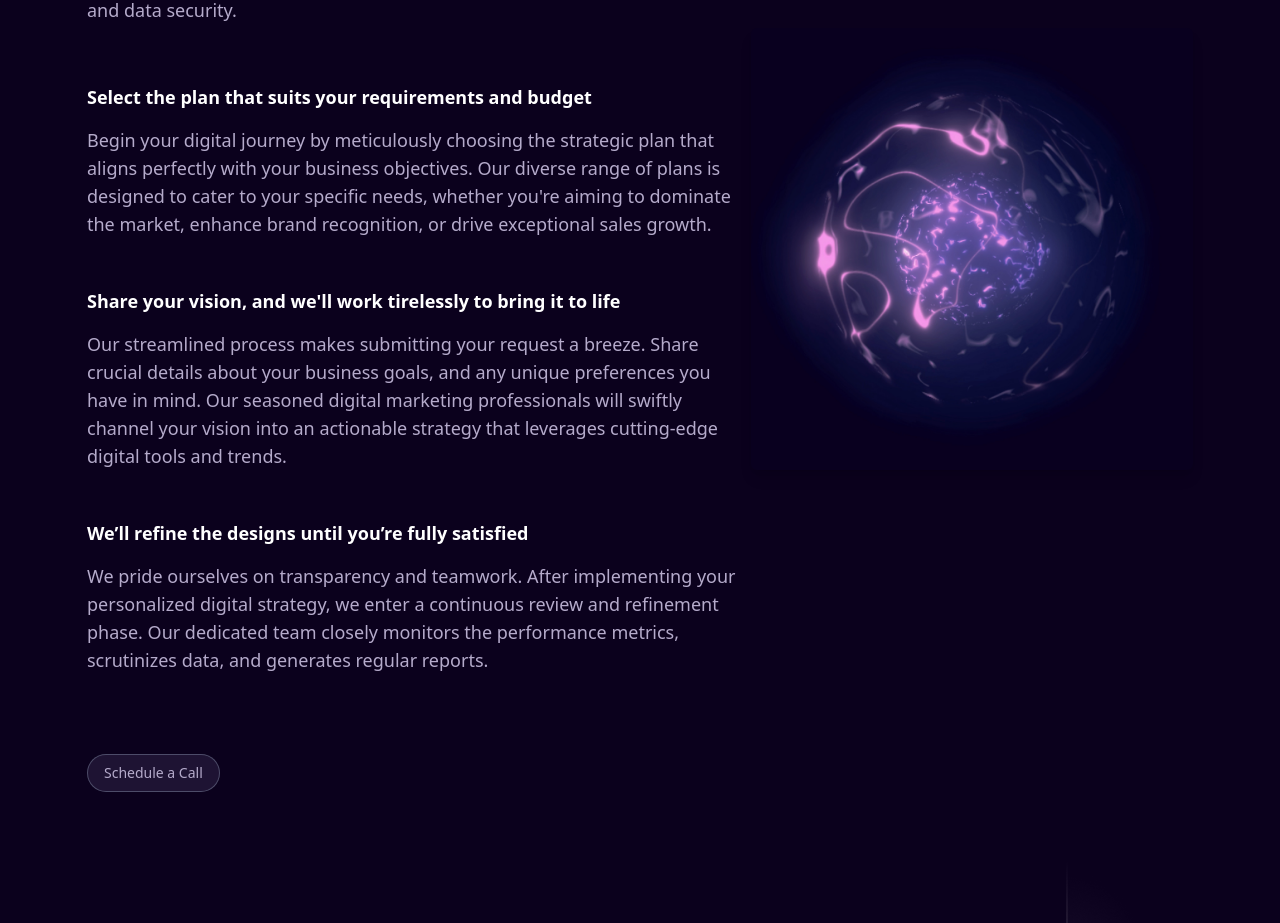
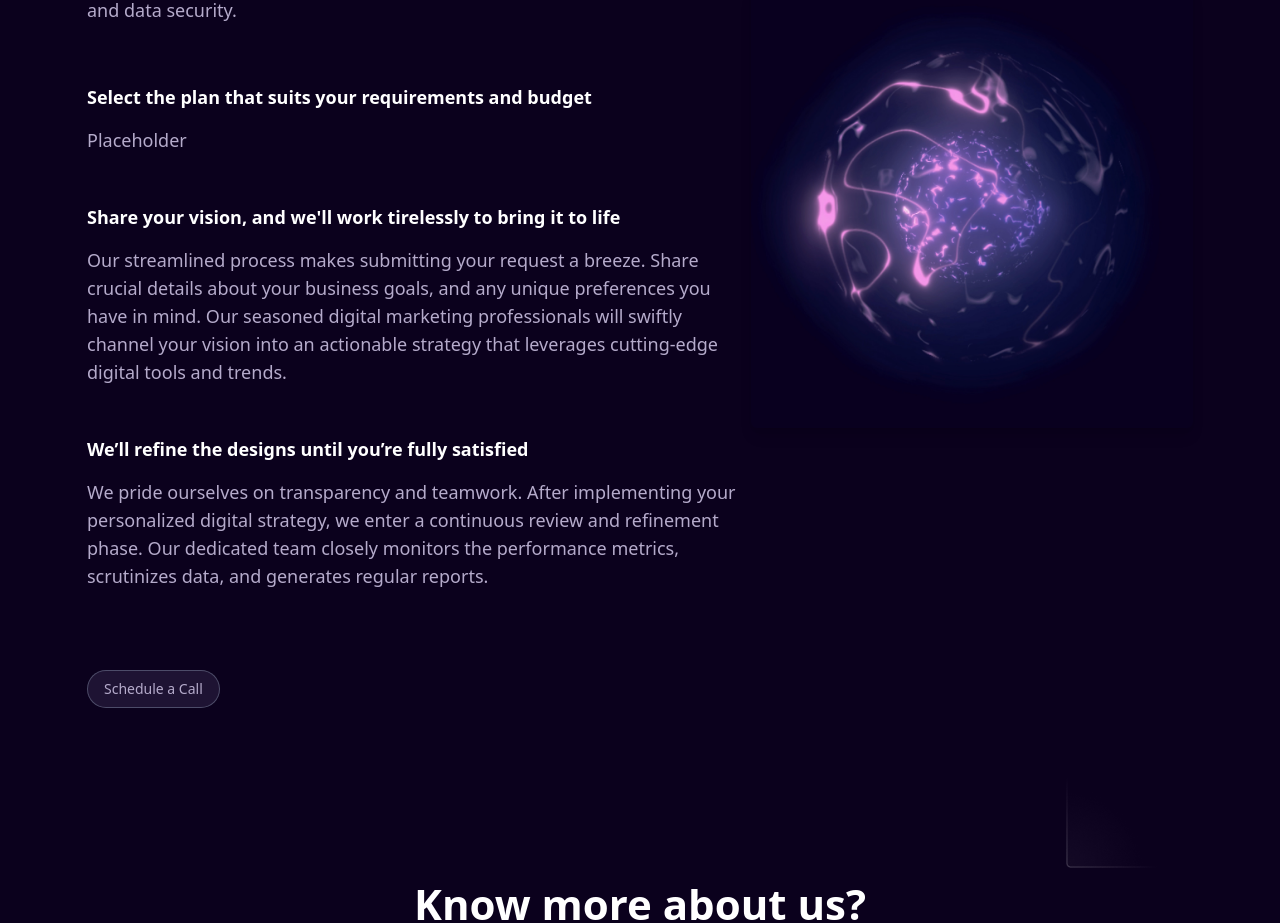
Before and after one commit to tarunkumar2112/staging, a React (Create React App) app: page / in a window 1280 px wide. Shown: the part 2280-3203 px from the top of the page. Built offline with nearby package versions, Linux system fonts and the light colour scheme.

Commit message:
Update Home.js

```diff
--- a/src/pages/Home.js
+++ b/src/pages/Home.js
@@ -110,7 +110,7 @@ const Home = () => {
           </div>
           <div className='md:mb-[50px] mb-[30px]'>
           <strong className='text-white mb-[15px] block'>Select the plan that suits your requirements and budget</strong>
-          <p className="text-lg text-Paragraph mb-5">Begin your digital journey by meticulously choosing the strategic plan that aligns perfectly with your business objectives. Our diverse range of plans is designed to cater to your specific needs, whether you're aiming to dominate the market, enhance brand recognition, or drive exceptional sales growth.</p>
+          <p className="text-lg text-Paragraph mb-5">Placeholder</p>
           </div>
 
           <div className='md:mb-[50px] mb-[30px]'>
```
